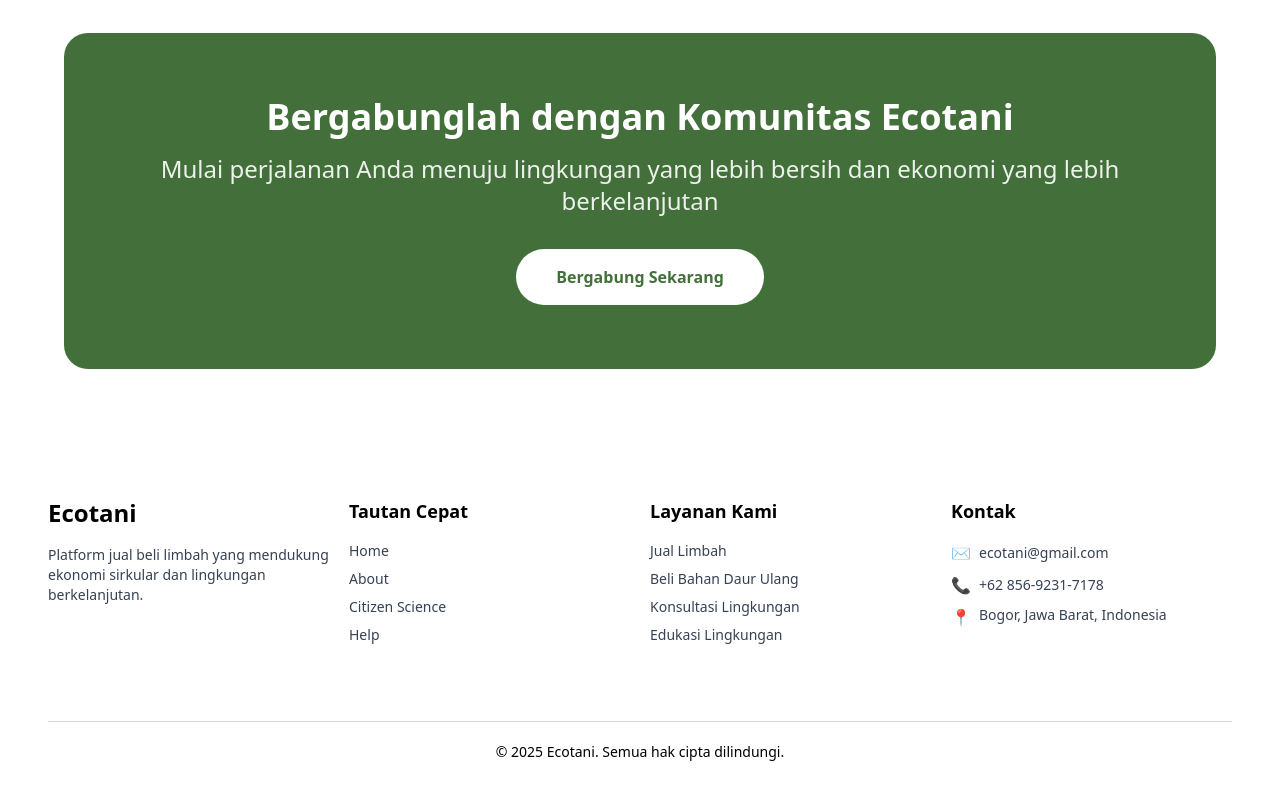
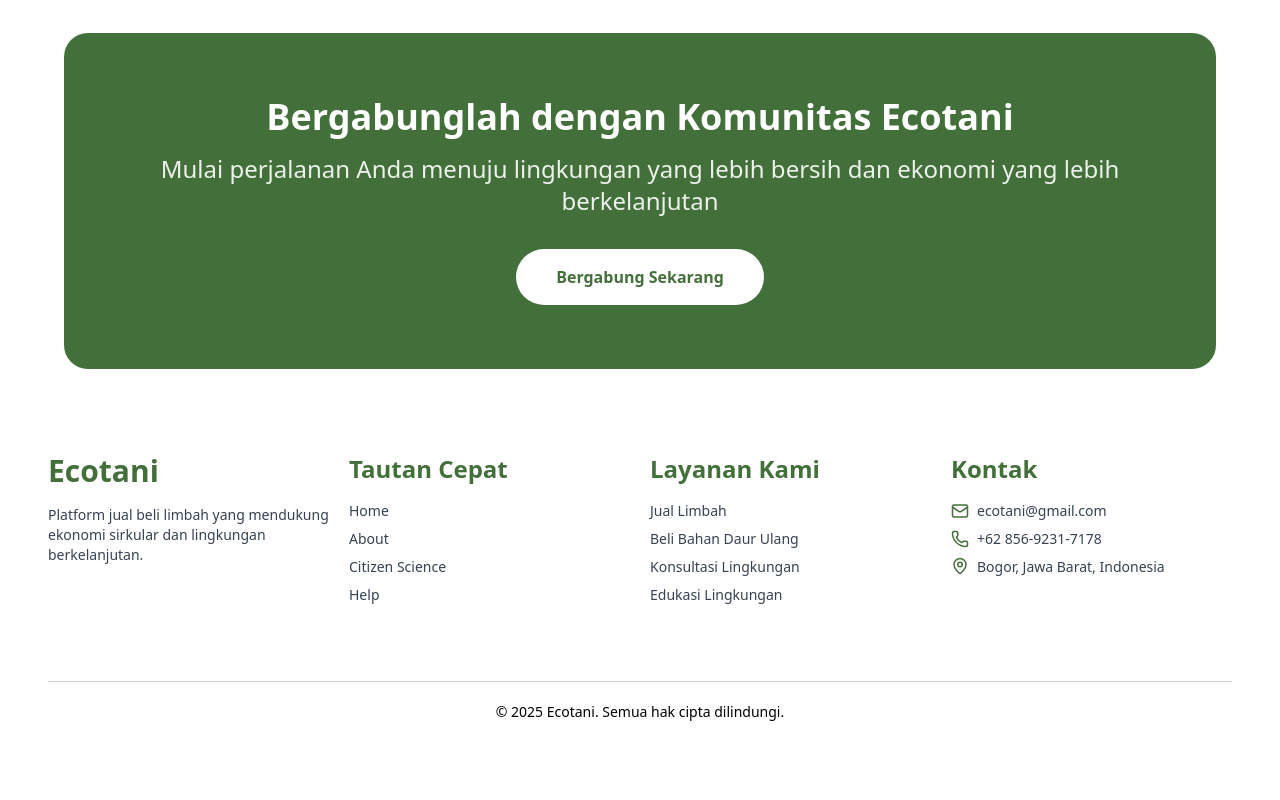
Before and after one commit to jannahkrn/fe-ecotani, a React (Vite) app: page / in a window 1280 px wide. Shown: the part 3833-4633 px from the top of the page. After the commit the page ends 4603 px from the top, so only its background shows below. Built offline with nearby package versions, Linux system fonts and the light colour scheme.

Commit message:
update footer

```diff
--- a/src/components/user/Footer.jsx
+++ b/src/components/user/Footer.jsx
@@ -1,16 +1,17 @@
 import React from 'react';
+import { Mail, Phone, MapPin } from 'lucide-react';
 
 const Footer = () => {
   return (
-    <footer className="bg-white py-12 px-12 mt-12 font-sans">
+    <footer className="bg-white py-12 px-12 mt-1 font-sans">
       <div className="container mx-auto">
         <div className="flex justify-between flex-wrap pb-8 mb-4">
           <div className="flex-1 min-w-[200px] mr-5 mb-5">
-            <h4 className="text-ecotani-green text-2xl font-bold mb-4">Ecotani</h4>
+            <h4 className="text-[#43703A] text-3xl font-bold mb-4">Ecotani</h4>
             <p className="text-sm text-gray-700">Platform jual beli limbah yang mendukung ekonomi sirkular dan lingkungan berkelanjutan.</p>
           </div>
           <div className="flex-1 min-w-[150px] mr-5 mb-5">
-            <h4 className="text-ecotani-green text-lg font-semibold mb-4">Tautan Cepat</h4>
+            <h4 className="text-[#43703A] text-2xl font-semibold mb-4">Tautan Cepat</h4>
             <ul className="list-none p-0 m-0 text-sm">
               <li className="mb-2"><a href="#" className="text-gray-700 hover:text-ecotani-green">Home</a></li>
               <li className="mb-2"><a href="#" className="text-gray-700 hover:text-ecotani-green">About</a></li>
@@ -19,26 +20,26 @@ const Footer = () => {
             </ul>
           </div>
           <div className="flex-1 min-w-[150px] mr-5 mb-5">
-            <h4 className="text-ecotani-green text-lg font-semibold mb-4">Layanan Kami</h4>
+            <h4 className="text-[#43703A] text-2xl font-semibold mb-4">Layanan Kami</h4>
             <ul className="list-none p-0 m-0 text-sm">
-              <li className="mb-2"><a href="#" className="text-gray-700 hover:text-ecotani-green">Jual Limbah</a></li>
-              <li className="mb-2"><a href="#" className="text-gray-700 hover:text-ecotani-green">Beli Bahan Daur Ulang</a></li>
-              <li className="mb-2"><a href="#" className="text-gray-700 hover:text-ecotani-green">Konsultasi Lingkungan</a></li>
-              <li className="mb-2"><a href="#" className="text-gray-700 hover:text-ecotani-green">Edukasi Lingkungan</a></li>
+              <li className="mb-2"><span className="text-gray-700">Jual Limbah</span></li>
+              <li className="mb-2"><span className="text-gray-700">Beli Bahan Daur Ulang</span></li>
+              <li className="mb-2"><span className="text-gray-700">Konsultasi Lingkungan</span></li>
+              <li className="mb-2"><span className="text-gray-700">Edukasi Lingkungan</span></li>
             </ul>
           </div>
           <div className="flex-1 min-w-[200px] mb-5">
-            <h4 className="text-ecotani-green text-lg font-semibold mb-4">Kontak</h4>
+            <h4 className="text-[#43703A] text-2xl font-semibold mb-4">Kontak</h4>
             <div className="flex items-center mb-2">
-              <span className="text-ecotani-green mr-2">✉️</span>
+              <Mail size={18} className="text-[#43703A] mr-2" />
               <p className="text-sm text-gray-700">ecotani@gmail.com</p>
             </div>
             <div className="flex items-center mb-2">
-              <span className="text-ecotani-green mr-2">📞</span>
+              <Phone size={18} className="text-[#43703A] mr-2" />
               <p className="text-sm text-gray-700">+62 856-9231-7178</p>
             </div>
             <div className="flex items-start">
-              <span className="text-ecotani-green mr-2">📍</span>
+              <MapPin size={18} className="text-[#43703A] mr-2" />
               <p className="text-sm text-gray-700">Bogor, Jawa Barat, Indonesia</p>
             </div>
           </div>
```
